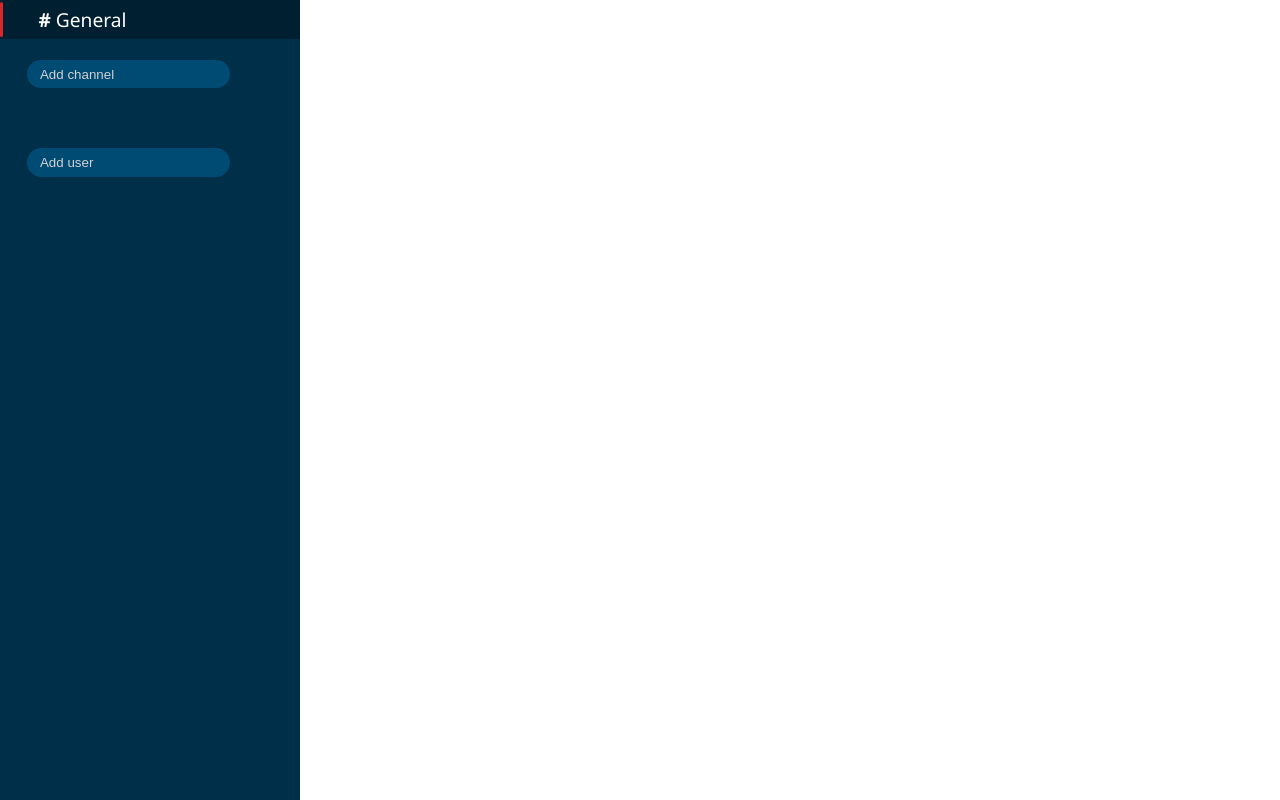
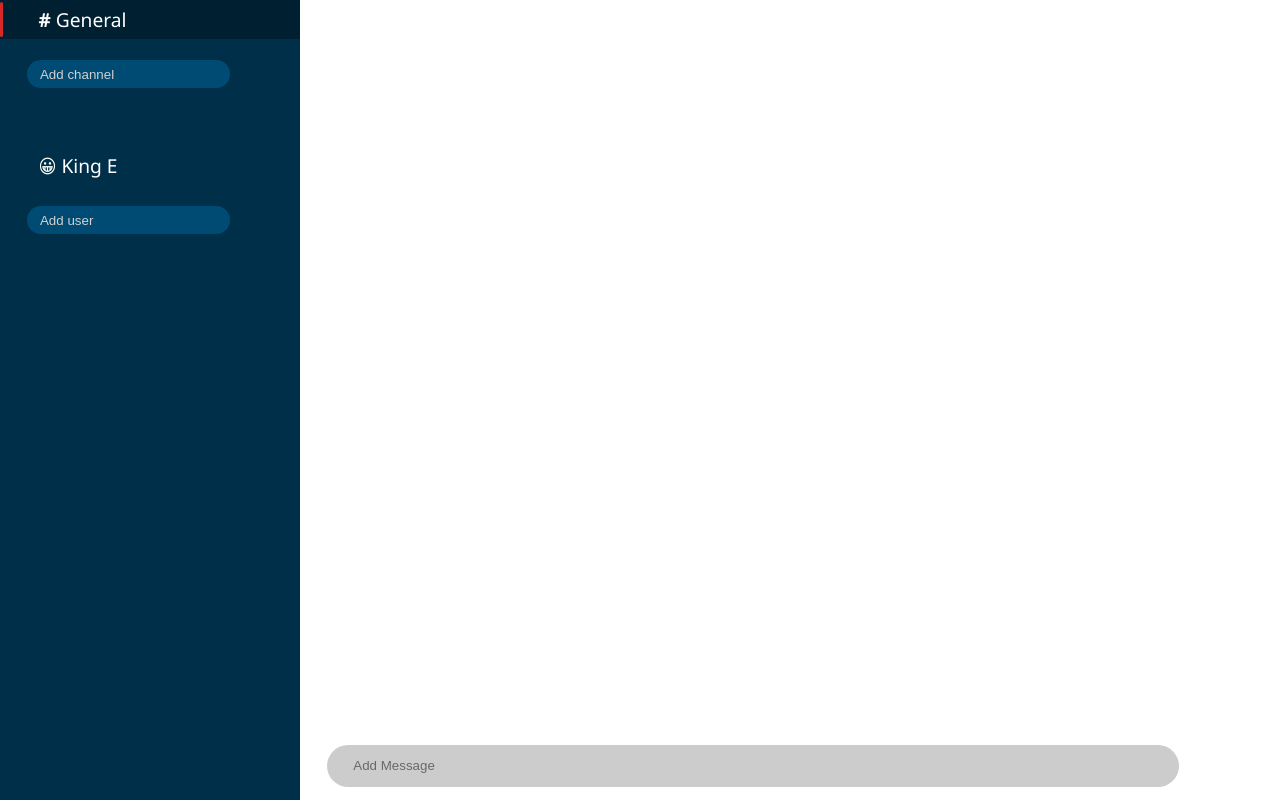
Before and after one commit to elishaking/lean-stack-app, a React (Create React App) app: page / in a window 1280 px wide. Built offline with nearby package versions, Linux system fonts and the light colour scheme.

Commit message:
style: updated <MessageSection /> style

```diff
--- a/src/components/organisms/index.ts
+++ b/src/components/organisms/index.ts
@@ -1,3 +1,4 @@
 export { ChannelList } from "./channel-list";
 export { ChannelSection } from "./channel-section";
 export { UserSection } from "./user-section";
+export { MessageSection } from "./message-section";
--- a/src/components/organisms/message-section/index.tsx
+++ b/src/components/organisms/message-section/index.tsx
@@ -1,8 +1,7 @@
 import React, { Component } from "react";
 
-import "../section-style.css";
+import "./style.css";
 import { User } from "../../../interfaces/user";
-import { UserList } from "../user-list";
 import { Message } from "../../../interfaces/message";
 import { MessageList } from "../message-list";
 
@@ -10,7 +9,6 @@ interface TProps {
   user: User;
   messages: Message[];
   addMessage: (message: Message) => void;
-  openMessage: (message: Message) => void;
 }
 
 export class MessageSection extends Component<TProps> {
--- /dev/null
+++ b/src/components/organisms/message-section/style.css
@@ -0,0 +1,21 @@
+.message-section {
+  flex: 1;
+  display: flex;
+  flex-direction: column;
+}
+
+.message-section ul {
+  flex: 1;
+}
+
+.message-section input {
+  padding: 1em 2em;
+  width: 87%;
+  background-color: #ccc;
+  color: #000;
+  margin-bottom: 1em;
+}
+
+.message-section input::placeholder {
+  color: #686868;
+}
--- a/src/pages/main/index.tsx
+++ b/src/pages/main/index.tsx
@@ -2,15 +2,21 @@ import React, { Component } from "react";
 import { RouteComponentProps } from "@reach/router";
 
 import "./main.css";
-import { ChannelSection, UserSection } from "../../components/organisms";
+import {
+  ChannelSection,
+  UserSection,
+  MessageSection,
+} from "../../components/organisms";
 import { Channel } from "../../interfaces/channel";
 import { SideTemplate } from "../../components/templates";
 import { User } from "../../interfaces/user";
+import { Message } from "../../interfaces/message";
 
 interface TState {
   channels: Channel[];
   users: User[];
-  messages: string[];
+  messages: Message[];
+  currentUserIdx: number;
 }
 
 export class MainPage extends Component<RouteComponentProps, Readonly<TState>> {
@@ -22,8 +28,15 @@ export class MainPage extends Component<RouteComponentProps, Readonly<TState>> {
         isOpened: true,
       },
     ],
-    users: [],
+    users: [
+      {
+        id: "King E",
+        name: "King E",
+        isOpened: false,
+      },
+    ],
     messages: [],
+    currentUserIdx: -1,
   };
 
   addChannel = (channel: Channel) => {
@@ -56,8 +69,10 @@ export class MainPage extends Component<RouteComponentProps, Readonly<TState>> {
     }));
   };
 
+  addMessage = () => {};
+
   render() {
-    const { channels, users } = this.state;
+    const { channels, users, messages, currentUserIdx } = this.state;
 
     return (
       <div className="main-page">
@@ -73,6 +88,11 @@ export class MainPage extends Component<RouteComponentProps, Readonly<TState>> {
             openUser={this.openUser}
           />
         </SideTemplate>
+        <MessageSection
+          messages={messages}
+          user={users[currentUserIdx]}
+          addMessage={this.addMessage}
+        />
       </div>
     );
   }
--- a/src/pages/main/main.css
+++ b/src/pages/main/main.css
@@ -1,4 +1,5 @@
 .main-page {
   display: flex;
+  /* flex-flow: row; */
   height: 100vh;
 }
```
